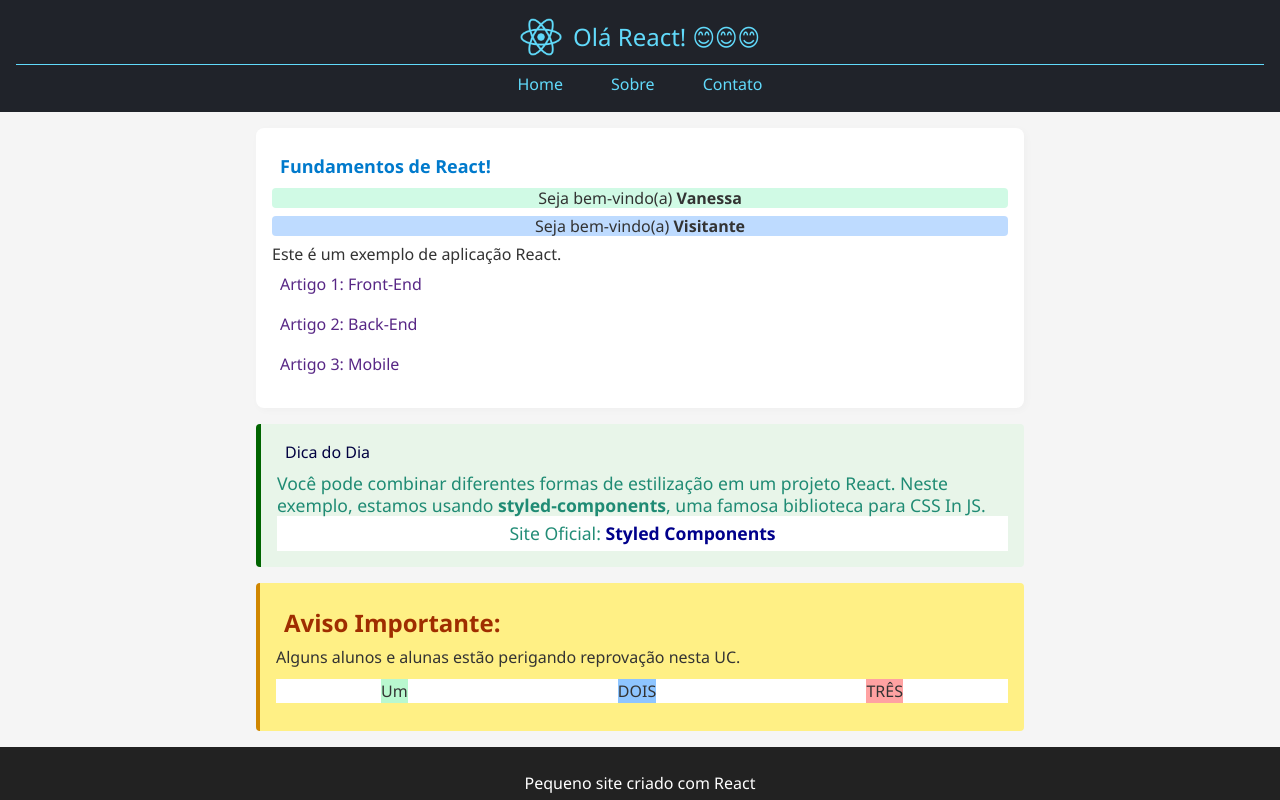
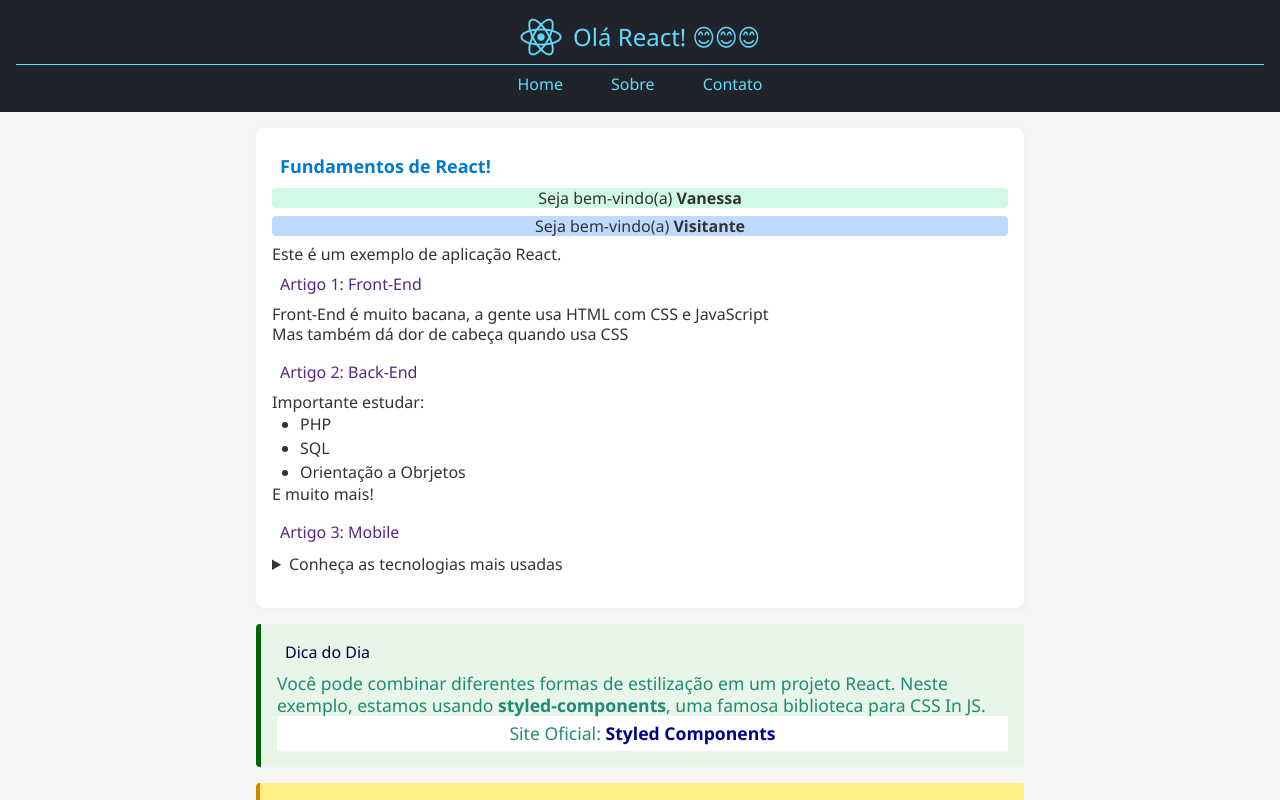
Before and after one commit to VanessaBaldin1/react-fundamentos, a React (Vite) app: page / in a window 1280 px wide. Shown: the top 800 px of the page. Built offline with nearby package versions, Linux system fonts and the light colour scheme.

Commit message:
Aplica clildren

```diff
--- a/src/components/Conteudo/Conteudo.tsx
+++ b/src/components/Conteudo/Conteudo.tsx
@@ -17,23 +17,31 @@
 
         <p>Este é um exemplo de aplicação React.</p>
 
-        <Artigo
-          titulo="Front-End"
-          texto="Um texto qualquer sobre Front"
-          numero={1}
-        />
+        <Artigo titulo="Front-End" numero={1}>
+          <p>Front-End é muito bacana, a gente usa HTML com CSS e JavaScript</p>
+          <p>Mas também dá dor de cabeça quando usa CSS</p>
+        </Artigo>
 
-        <Artigo
-          titulo="Back-End"
-          texto="Um texto qualquer sobre Back"
-          numero={2}
-        />
+        <Artigo titulo="Back-End" numero={2}>
+          <p>Importante estudar: </p>
+          <ul className="*:list-disc *:ml-7">
+            <li>PHP</li>
+            <li>SQL</li>
+            <li>Orientação a Obrjetos</li>
+          </ul>
 
-        <Artigo
-          titulo="Mobile"
-          texto="Um texto qualquer sobre Mobile"
-          numero={3}
-        />
+          <p>E muito mais!</p>
+        </Artigo>
+
+        <Artigo titulo="Mobile" numero={3}>
+          <details>
+            <summary> Conheça as tecnologias mais usadas</summary>
+            <ol className="*:list-decimal *:m-7">
+              <li>JavaScript/TypeScript</li>
+              <li>Libs e Frameworks</li>
+            </ol>
+          </details>
+        </Artigo>
       </section>
 
       <DicaDodia />
```
